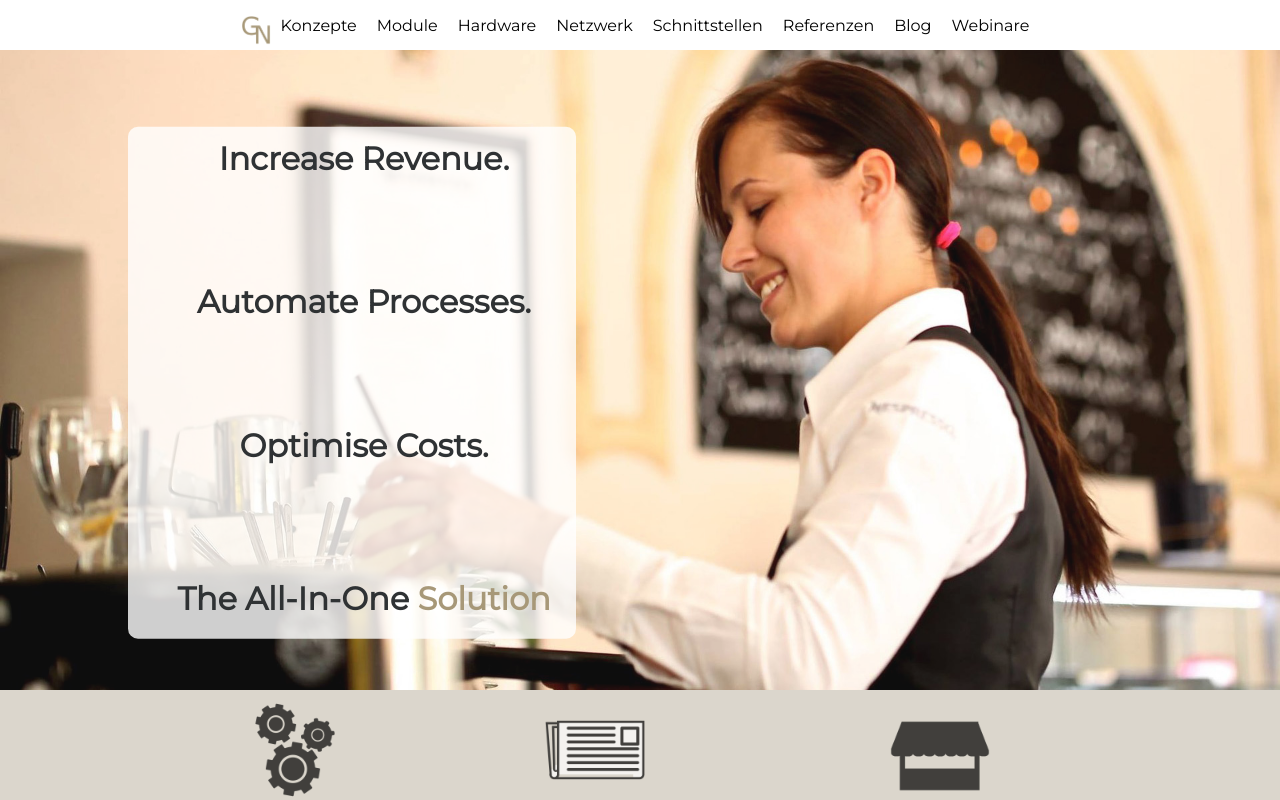
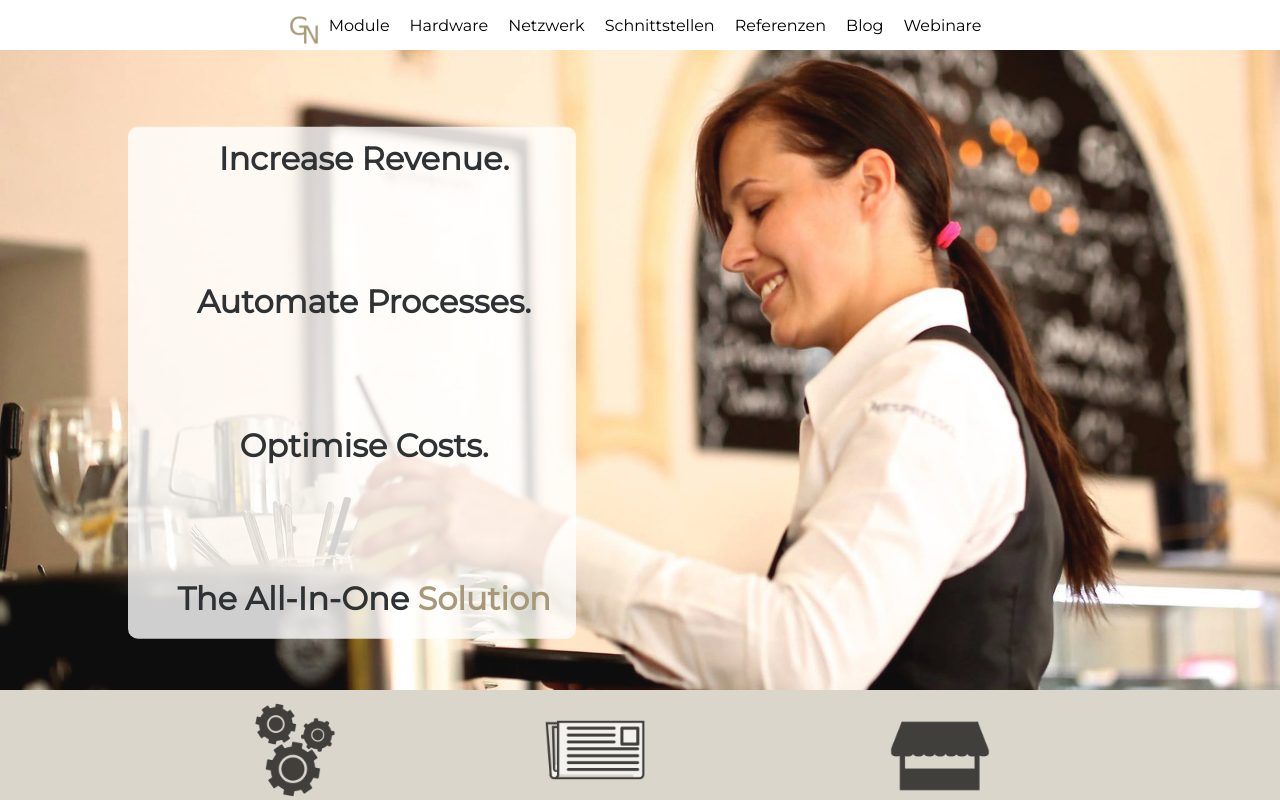
Before and after one commit to VictoriaStudios/gastronauti, a Next.js app: page / in a window 1280 px wide. Shown: the top 800 px of the page. Built offline with nearby package versions, Linux system fonts and the light colour scheme; a web font is replaced by a local one.

Commit message:
Began rebuilding of navbar

```diff
--- a/components/Layout.js
+++ b/components/Layout.js
@@ -5,7 +5,7 @@ const Layout = (props) => {
   return (
     <div>
         <header>
-            <Navbar/>
+            <Navbar kassenRef={props.KassenRef}/>
         </header>
         {props.children}
         <footer className='placeholder'>
--- a/components/Navbar.js
+++ b/components/Navbar.js
@@ -2,10 +2,12 @@ import Link from 'next/link'
 import React from 'react'
 import styles from '../styles/Navbar.module.css'
 import Image from 'next/image'
+import { scrollTo } from '../utilities/scrollTo'
 
-const Navbar = () => {
+const Navbar = (props) => {
   return (
     <nav>
+      {console.log (props)}
         <div className={styles.navWrapper}>
         <div style={{position:'relative',  top:'7px'}}>
         <Image
@@ -14,8 +16,7 @@ const Navbar = () => {
           height='30'
         />
         </div>
-        <Link href="/konzepte"><a className={styles.navElement}> Konzepte </a></Link>
-        <Link href="/module"><a className={styles.navElement}> Module </a></Link>
+        <a className={styles.navElement} onClick={()=> scrollTo(props.kassenRef)}> Module </a>
         <Link href="/hardware"><a className={styles.navElement}> Hardware </a></Link>
         <Link href="/netzwerk"><a className={styles.navElement}> Netzwerk </a></Link>
         <Link href="/schnittstellen"><a className={styles.navElement}> Schnittstellen </a></Link>
--- a/pages/index.js
+++ b/pages/index.js
@@ -26,7 +26,7 @@ export default function Home() {
         <meta name="description" content="Gastronauti is the solution for hotels, restaurants, cafés and diners. We provide accounting, automatic ordering, tax declaration generation and much more." />
         <link rel="icon" href="/favicon.ico" />
       </Head>
-      <Layout>
+      <Layout kassenRef={kassenRef}>
         <main>
           <Hero scrollRef={introRef} />
           <More kassenRef={kassenRef} gastroRef={gastroRef} blogRef={blogRef} />
--- a/styles/Navbar.module.css
+++ b/styles/Navbar.module.css
@@ -15,4 +15,5 @@
 
 .navElement:hover {
   color: var(--color-primary);
+  cursor: pointer;
 }
```
